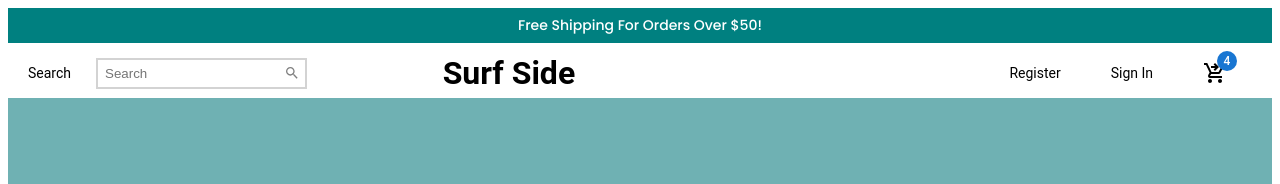
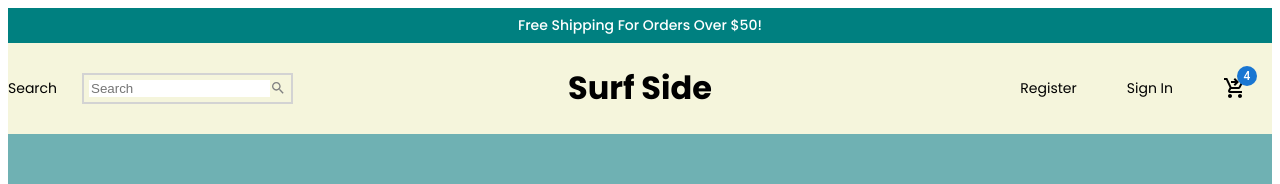
Before and after one commit to mikeydgithub/Surf_Shop, a React (Create React App) app: page / in a window 1280 px wide. Shown: the top 184 px of the page. Built offline with nearby package versions, Linux system fonts and the light colour scheme.

Commit message:
add sass styling. proceeding work on stickybar

```diff
--- a/package.json
+++ b/package.json
@@ -10,9 +10,14 @@
     "@testing-library/jest-dom": "^5.16.4",
     "@testing-library/react": "^13.3.0",
     "@testing-library/user-event": "^14.2.1",
+    "dotenv": "^16.0.1",
+    "express": "^4.18.1",
+    "mongoose": "^6.4.2",
+    "nodeman": "^1.1.2",
     "react": "^18.2.0",
     "react-dom": "^18.2.0",
     "react-scripts": "^5.0.1",
+    "sass": "^1.53.0",
     "styled-components": "^5.3.5",
     "web-vitals": "^2.1.4"
   },
--- a/src/components/Announcement.jsx
+++ b/src/components/Announcement.jsx
@@ -12,7 +12,6 @@ const Container = styled.div`
   font-weight: 500;
   width: 100% vw;
   overflow: auto;
-
 `;
 
 const Announcement = () => {
--- a/src/components/Navbar.jsx
+++ b/src/components/Navbar.jsx
@@ -2,20 +2,13 @@ import { Search, ShoppingCartCheckoutOutlined } from '@mui/icons-material';
 import { Badge } from '@mui/material';
 import styled from 'styled-components'
 import {mobile} from '../responsive'
+import '../styles/navBar.scss'
 
+const Container  = styled.div`
+    ${mobile({ height: "50px", marginBottom: "30px"})};
+`;
 
-const Container = styled.div`
-    height: 60px;
-    font-family: 'Roboto', sans-serif;
-    margin-bottom: 15px;
-    margin-top: -20px;
-    ${mobile({ height: "50px", marginBottom: "30px"})};
-
-`;
 const Wrapper = styled.div`
-    padding: 10px 20px;
-    display: flex;
-    justify-content: space-between;
     ${mobile({ padding: "10px 0px" })};
 
 `;
@@ -49,7 +42,7 @@ const Center = styled.div`
     flex: 1;
     display: flex;
     align-items: center;
-    margin-left: 10px;
+    justify-content: center;
 `;
 
 const Logo = styled.h1`
@@ -77,7 +70,7 @@ const MenuItem = styled.div`
 const Navbar = () => {
   return (
     <Container>
-        <Wrapper>
+        <Wrapper className='navbar active'>
             <Left>
                 <SearchText>
                 Search
@@ -86,7 +79,6 @@ const Navbar = () => {
                 <Input placeholder="Search"/>
                 <Search style={{color: "gray", fontSize:16}}/>
                 </SearchContainer>
-
             </Left>
             <Center>
                 <Logo>
--- a/src/components/Slider.jsx
+++ b/src/components/Slider.jsx
@@ -9,7 +9,6 @@ const Container = styled.div`
     height: 100vh;
     display: flex;
     background-color: white;
-    margin-top: 10px;
     position: relative;
     overflow: hidden;
     ${mobile({ display: "none" })}
--- a/src/index.js
+++ b/src/index.js
@@ -1,6 +1,7 @@
 import React from 'react';
 import ReactDOM from 'react-dom/client';
 import App from './App';
+
 
 const root = ReactDOM.createRoot(document.getElementById('root'));
 root.render(
--- /dev/null
+++ b/src/styles/navBar.scss
@@ -0,0 +1,14 @@
+.navbar {
+    height: 100%;
+    display: flex;
+    justify-content: space-between;
+    align-items: center;
+    position: sticky;
+    background-color: beige;
+    top: 0;
+    z-index: 99;
+}
+
+.navbar.active {
+    background-color: linear-gradient(90deg, rgb (66, 2, 194) 0%, rgb(0, 78, 194) 100%);
+}
```
Also changed, not shown: index.js (added, +30 -0 lines), routes/user.js (added, +15 -0 lines), 2 other files (tests, documents, lock files or other folders).
